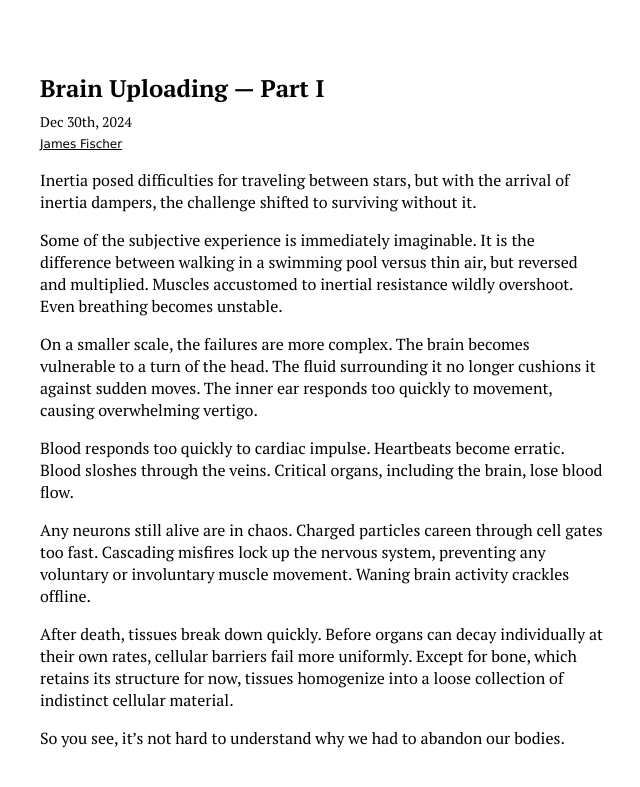
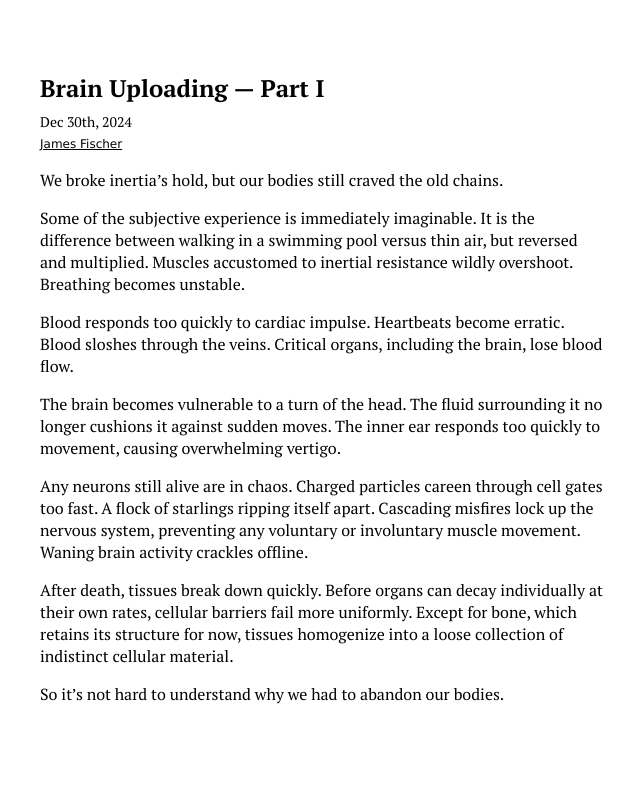
Before and after one commit to jamesfischer8/jamesfischer8.github.io, a Jekyll site: the page built from _posts/2024-12-30-brain-uploading-1.md, in a window 1280 px wide. Shown: the top 787 px of the page, without its empty margins (116-756 px from the left). Built offline with Jekyll 4.4.1, drawn with Linux system fonts in a browser that asks for light colours; our own code applies the rules of GitHub Pages for plain Markdown files.

Commit message:
Update Brain Uploading 1 prose

```diff
--- a/_posts/2024-12-30-brain-uploading-1.md
+++ b/_posts/2024-12-30-brain-uploading-1.md
@@ -4,31 +4,29 @@ category: fiction
 slug: brain-uploading-1
 ---
 
-Inertia posed difficulties for traveling between stars, but with the arrival of
-inertia dampers, the challenge shifted to surviving without it.
+We broke inertia's hold, but our bodies still craved the old chains.
 
 Some of the subjective experience is immediately imaginable. It is the
 difference between walking in a swimming pool versus thin air, but reversed and
-multiplied. Muscles accustomed to inertial resistance wildly overshoot. Even
-breathing becomes unstable.
-
-On a smaller scale, the failures are more complex. The brain becomes vulnerable
-to a turn of the head. The fluid surrounding it no longer cushions it against
-sudden moves. The inner ear responds too quickly to movement, causing
-overwhelming vertigo.
+multiplied. Muscles accustomed to inertial resistance wildly overshoot.
+Breathing becomes unstable.
 
 Blood responds too quickly to cardiac impulse. Heartbeats become erratic. Blood
 sloshes through the veins. Critical organs, including the brain, lose blood
 flow.
 
+The brain becomes vulnerable to a turn of the head. The fluid surrounding it no
+longer cushions it against sudden moves. The inner ear responds too quickly to
+movement, causing overwhelming vertigo.
+
 Any neurons still alive are in chaos. Charged particles careen through cell
-gates too fast. Cascading misfires lock up the nervous system, preventing any
-voluntary or involuntary muscle movement. Waning brain activity crackles
-offline.
+gates too fast. A flock of starlings ripping itself apart. Cascading misfires
+lock up the nervous system, preventing any voluntary or involuntary muscle
+movement. Waning brain activity crackles offline.
 
 After death, tissues break down quickly. Before organs can decay individually
 at their own rates, cellular barriers fail more uniformly. Except for bone,
 which retains its structure for now, tissues homogenize into a loose collection
 of indistinct cellular material.
 
-So you see, it's not hard to understand why we had to abandon our bodies.
+So it's not hard to understand why we had to abandon our bodies.
```
